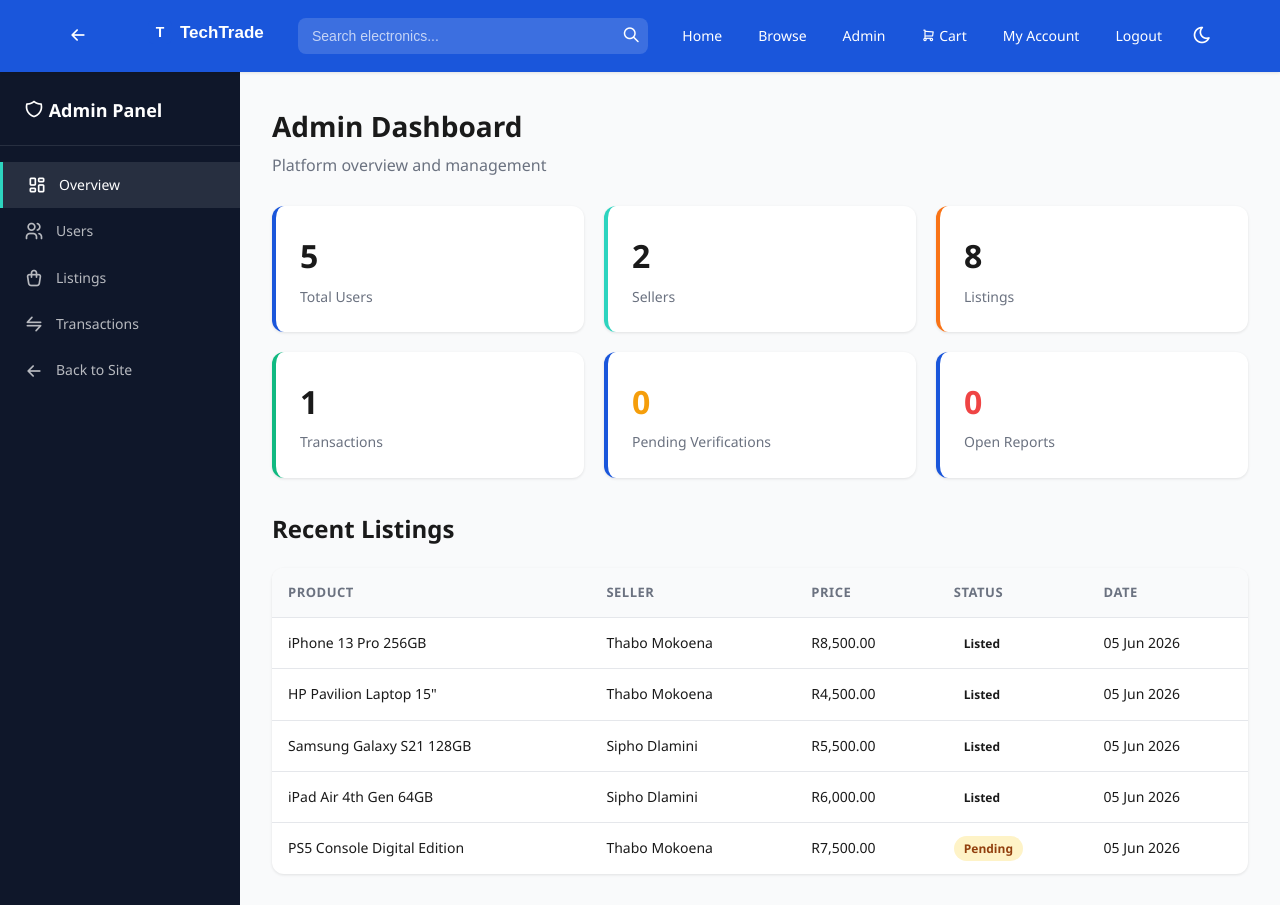
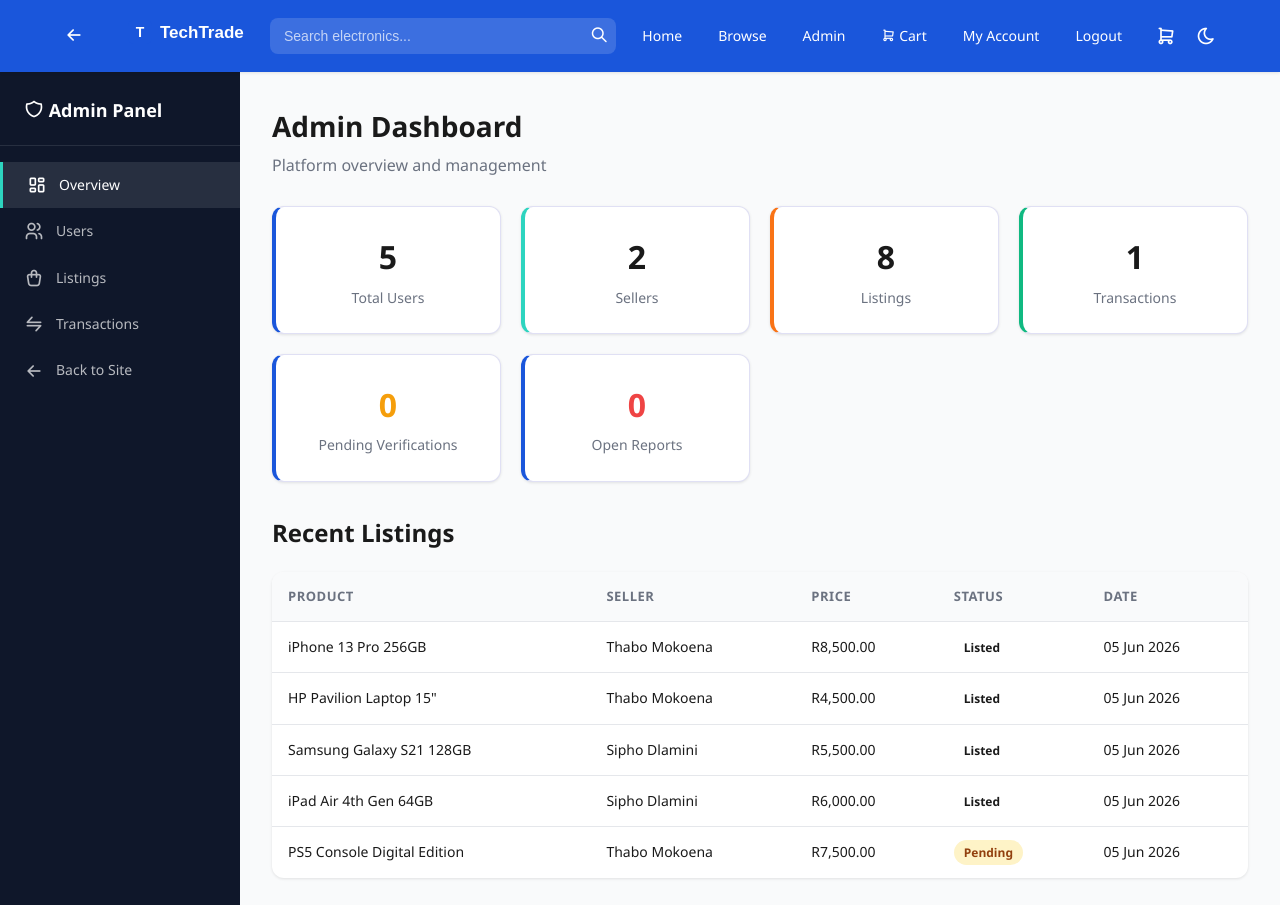
Before and after one commit to Im-Charmaine/techtrade, a PHP site: page /admin_dashboard.php in a window 1280 px wide. Shown: the top 905 px of the page. Run offline with PHP 8.4, Linux system fonts and the light colour scheme; a user stored in the database is signed in; data comes from the database, SQL or seed files in the repository; data that the repository does not hold is empty.

Commit message:
Updated style.css, header.php and admin_dashboard.php files

```diff
--- a/admin_dashboard.php
+++ b/admin_dashboard.php
@@ -56,7 +56,7 @@ include 'includes/header.php';
         </div>
 
         <!-- Stats Cards -->
-        <div class="stats-grid" style="grid-template-columns: repeat(3, 1fr);">
+         <div class="stats-grid">
             <div class="stat-card">
                 <div class="stat-value"><?php echo $total_users; ?></div>
                 <div class="stat-label">Total Users</div>
--- a/css/style.css
+++ b/css/style.css
@@ -85,7 +85,10 @@ a {
     display: flex;
     align-items: center;
     justify-content: space-between;
-    gap: 20px;
+    gap: 12px;
+    padding: 0 16px;
+    max-width: 1200px;
+    margin: 0 auto;
 }
 
 .nav-logo {
@@ -97,6 +100,35 @@ a {
     max-width: 400px;
     display: flex;
     position: relative;
+}
+.nav-icons {
+    display: flex;
+    align-items: center;
+    gap: 4px;
+    margin-left: auto;
+}
+
+.nav-icon, .theme-toggle {
+    background: none;
+    border: none;
+    color: white;
+    font-size: 20px;
+    padding: 8px;
+    border-radius: 50%;
+    cursor: pointer;
+    display: flex;
+    align-items: center;
+    justify-content: center;
+    min-width: 36px;
+    min-height: 36px;
+}
+
+.nav-icon:hover, .theme-toggle:hover {
+    background: rgba(255,255,255,0.15);
+}
+
+.nav-icon:hover {
+    background: rgba(255,255,255,0.15);
 }
 
 .nav-search input {
@@ -294,11 +326,60 @@ a {
 
 .product-grid {
     display: grid;
-    grid-template-columns: repeat(auto-fill, minmax(260px, 1fr));
+    grid-template-columns: repeat(to-fill, minmax(260px, 1fr));
     gap: 20px;
     padding: 32px 0;
 }
+/* Stats Grid —*/
+.stats-grid {
+    display: grid;
+    grid-template-columns: repeat(auto-fit, minmax(140px, 1fr));
+    gap: 16px;
+    margin-bottom: 32px;
+}
 
+.stat-card {
+    background: rgba(30, 30, 50, 0.9);
+    border: 1px solid rgba(100, 100, 200, 0.2);
+    border-radius: 12px;
+    padding: 20px;
+    text-align: center;
+    min-width: 0;
+}
+
+.stat-number {
+    font-size: 2rem;
+    font-weight: 700;
+    margin-bottom: 4px;
+}
+
+.stat-label {
+    font-size: 0.85rem;
+    color: var(--text-light);
+    white-space: nowrap;
+    overflow: hidden;
+    text-overflow: ellipsis;
+}
+
+/* Mobile adjustments */
+@media (max-width: 480px) {
+    .stats-grid {
+        grid-template-columns: repeat(2, 1fr);
+        gap: 12px;
+    }
+
+    .stat-card {
+        padding: 16px;
+    }
+
+    .stat-number {
+        font-size: 1.5rem;
+    }
+
+    .stat-label {
+        font-size: 0.75rem;
+    }
+}
 .p-card {
     background: var(--white);
     border-radius: var(--radius-lg);
--- a/includes/header.php
+++ b/includes/header.php
@@ -18,7 +18,6 @@
     <!-- Navigation Bar -->
     <nav class="navbar">
         <div class="container nav-container">
-
 
             <!-- Back Button (hidden on homepage) -->
             <?php
@@ -51,6 +50,7 @@
                     <li><a href="/index.php">Home</a></li>
                     <li><a href="/listings.php">Browse</a></li>
 
+                    <?php $cart_count = 0; ?>
                     <?php if (is_logged_in()): ?>
 
                         <?php if (is_seller()): ?>
@@ -90,11 +90,24 @@
                         <li><a href="/login.php">Login</a></li>
                         <li><a href="/register.php" class="btn-register">Register</a></li>
                     <?php endif; ?>
+                </ul>
+                </ul>
 
-                    <li><button class="theme-toggle" onclick="toggleDarkMode()" title="Toggle Dark Mode">
-                            <i class="ti ti-moon" id="themeIcon"></i>
-                        </button></li>
                 </ul>
+
+                <!-- Always-visible icons group -->
+                <div class="nav-icons">
+                    <a href="/cart.php" class="nav-icon" style="position: relative; color: white;">
+                        <i class="ti ti-shopping-cart"></i>
+                        <?php if ($cart_count > 0): ?>
+                            <span style="position: absolute; top: -6px; right: -6px; background: var(--accent); color: white; font-size: 10px; font-weight: 700; padding: 2px 5px; border-radius: 10px; min-width: 16px; text-align: center;"><?php echo $cart_count; ?></span>
+                        <?php endif; ?>
+                    </a>
+
+                    <button class="theme-toggle" onclick="toggleDarkMode()" title="Toggle Dark Mode">
+                        <i class="ti ti-moon" id="themeIcon"></i>
+                    </button>
+                </div>
 
                 <!-- Mobile Menu Button -->
                 <button class="mobile-menu-btn" onclick="toggleMobileMenu()">
@@ -108,6 +121,12 @@
         <a href="/index.php">Home</a>
         <a href="/listings.php">Browse</a>
         <?php if (is_logged_in()): ?>
+            <a href="/cart.php">
+                <i class="ti ti-shopping-cart"></i> Cart
+                <?php if ($cart_count > 0): ?>
+                    (<?php echo $cart_count; ?>)
+                <?php endif; ?>
+            </a>
             <?php if (is_seller()): ?>
                 <a href="/seller_dashboard.php">Dashboard</a>
                 <a href="/post_listing.php">+ Sell Item</a>
```
Also changed, not shown: other parts of css/style.css (+48 -0 lines), techtrade/includes/db.php (added, +20 -0 lines), techtrade/js/main.js (added, +122 -0 lines), safety_tips.php (line endings or trailing spaces).
